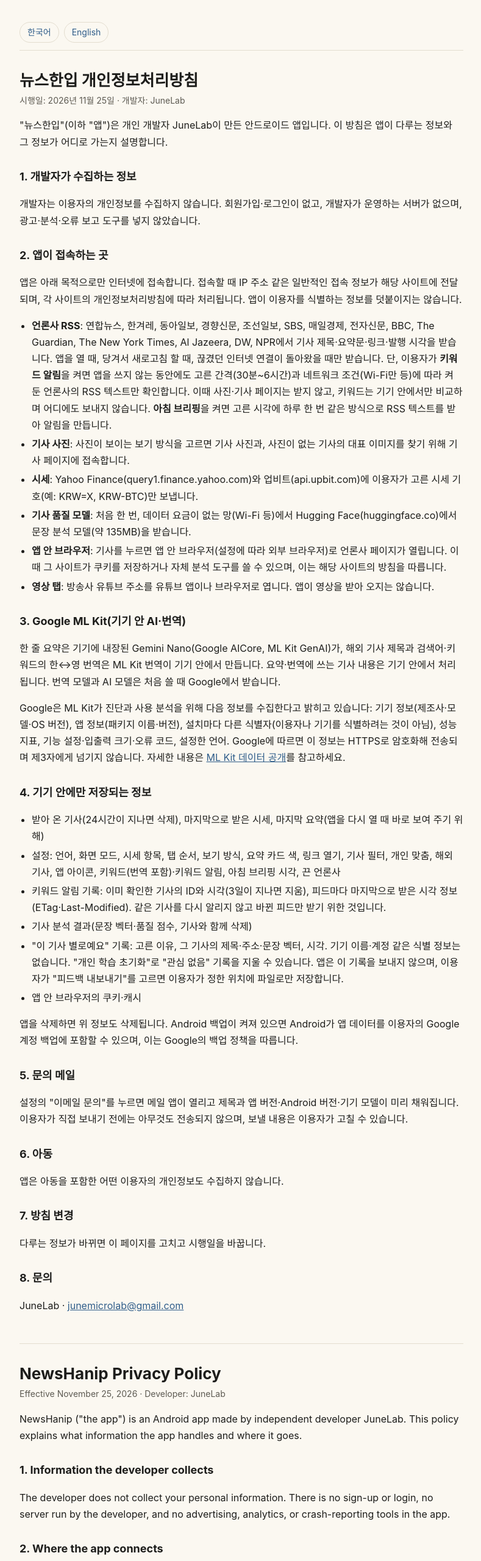
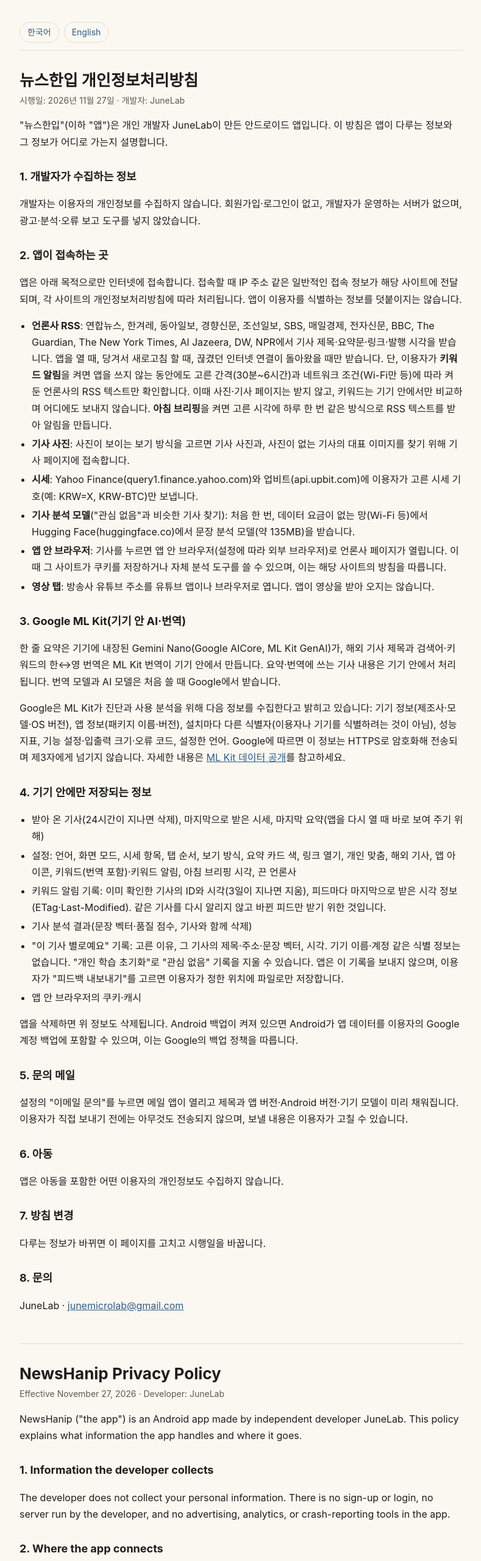
Before and after one commit to YoonJuneLim/newshanip-releases, a plain HTML site: page privacy/index.html in a window 1280 px wide. Shown: the top 2560 px of the page at 61% size, without its empty margins (244-1033 px from the left). Drawn offline with Linux system fonts and the light colour scheme.

Commit message:
v1.5.0: 기사 필터 설명 삭제, 관심 없음 설명으로 교체

```diff
--- a/privacy/index.html
+++ b/privacy/index.html
@@ -32,7 +32,7 @@
 
 <section id="ko" lang="ko">
 <h1>뉴스한입 개인정보처리방침</h1>
-<p class="date">시행일: 2026년 11월 25일 · 개발자: JuneLab</p>
+<p class="date">시행일: 2026년 11월 27일 · 개발자: JuneLab</p>
 <p>"뉴스한입"(이하 "앱")은 개인 개발자 JuneLab이 만든 안드로이드 앱입니다. 이 방침은 앱이 다루는 정보와 그 정보가 어디로 가는지 설명합니다.</p>
 
 <h2>1. 개발자가 수집하는 정보</h2>
@@ -44,7 +44,7 @@
   <li><b>언론사 RSS</b>: 연합뉴스, 한겨레, 동아일보, 경향신문, 조선일보, SBS, 매일경제, 전자신문, BBC, The Guardian, The New York Times, Al Jazeera, DW, NPR에서 기사 제목·요약문·링크·발행 시각을 받습니다. 앱을 열 때, 당겨서 새로고침 할 때, 끊겼던 인터넷 연결이 돌아왔을 때만 받습니다. 단, 이용자가 <b>키워드 알림</b>을 켜면 앱을 쓰지 않는 동안에도 고른 간격(30분~6시간)과 네트워크 조건(Wi-Fi만 등)에 따라 켜 둔 언론사의 RSS 텍스트만 확인합니다. 이때 사진·기사 페이지는 받지 않고, 키워드는 기기 안에서만 비교하며 어디에도 보내지 않습니다. <b>아침 브리핑</b>을 켜면 고른 시각에 하루 한 번 같은 방식으로 RSS 텍스트를 받아 알림을 만듭니다.</li>
   <li><b>기사 사진</b>: 사진이 보이는 보기 방식을 고르면 기사 사진과, 사진이 없는 기사의 대표 이미지를 찾기 위해 기사 페이지에 접속합니다.</li>
   <li><b>시세</b>: Yahoo Finance(query1.finance.yahoo.com)와 업비트(api.upbit.com)에 이용자가 고른 시세 기호(예: KRW=X, KRW-BTC)만 보냅니다.</li>
-  <li><b>기사 품질 모델</b>: 처음 한 번, 데이터 요금이 없는 망(Wi-Fi 등)에서 Hugging Face(huggingface.co)에서 문장 분석 모델(약 135MB)을 받습니다.</li>
+  <li><b>기사 분석 모델</b>("관심 없음"과 비슷한 기사 찾기): 처음 한 번, 데이터 요금이 없는 망(Wi-Fi 등)에서 Hugging Face(huggingface.co)에서 문장 분석 모델(약 135MB)을 받습니다.</li>
   <li><b>앱 안 브라우저</b>: 기사를 누르면 앱 안 브라우저(설정에 따라 외부 브라우저)로 언론사 페이지가 열립니다. 이때 그 사이트가 쿠키를 저장하거나 자체 분석 도구를 쓸 수 있으며, 이는 해당 사이트의 방침을 따릅니다.</li>
   <li><b>영상 탭</b>: 방송사 유튜브 주소를 유튜브 앱이나 브라우저로 엽니다. 앱이 영상을 받아 오지는 않습니다.</li>
 </ul>
@@ -56,7 +56,7 @@
 <h2>4. 기기 안에만 저장되는 정보</h2>
 <ul>
   <li>받아 온 기사(24시간이 지나면 삭제), 마지막으로 받은 시세, 마지막 요약(앱을 다시 열 때 바로 보여 주기 위해)</li>
-  <li>설정: 언어, 화면 모드, 시세 항목, 탭 순서, 보기 방식, 요약 카드 색, 링크 열기, 기사 필터, 개인 맞춤, 해외 기사, 앱 아이콘, 키워드(번역 포함)·키워드 알림, 아침 브리핑 시각, 끈 언론사</li>
+  <li>설정: 언어, 화면 모드, 시세 항목, 탭 순서, 보기 방식, 요약 카드 색, 링크 열기, 개인 맞춤, 해외 기사, 앱 아이콘, 키워드(번역 포함)·키워드 알림, 아침 브리핑 시각, 끈 언론사</li>
   <li>키워드 알림 기록: 이미 확인한 기사의 ID와 시각(3일이 지나면 지움), 피드마다 마지막으로 받은 시각 정보(ETag·Last-Modified). 같은 기사를 다시 알리지 않고 바뀐 피드만 받기 위한 것입니다.</li>
   <li>기사 분석 결과(문장 벡터·품질 점수, 기사와 함께 삭제)</li>
   <li>"이 기사 별로예요" 기록: 고른 이유, 그 기사의 제목·주소·문장 벡터, 시각. 기기 이름·계정 같은 식별 정보는 없습니다. "개인 학습 초기화"로 "관심 없음" 기록을 지울 수 있습니다. 앱은 이 기록을 보내지 않으며, 이용자가 "피드백 내보내기"를 고르면 이용자가 정한 위치에 파일로만 저장합니다.</li>
@@ -79,7 +79,7 @@
 
 <section id="en" lang="en">
 <h1>NewsHanip Privacy Policy</h1>
-<p class="date">Effective November 25, 2026 · Developer: JuneLab</p>
+<p class="date">Effective November 27, 2026 · Developer: JuneLab</p>
 <p>NewsHanip ("the app") is an Android app made by independent developer JuneLab. This policy explains what information the app handles and where it goes.</p>
 
 <h2>1. Information the developer collects</h2>
@@ -91,7 +91,7 @@
   <li><b>News RSS feeds</b>: headlines, short descriptions, links, and publish times from Yonhap, Hankyoreh, Dong-A Ilbo, Kyunghyang, Chosun Ilbo, SBS, Maeil Business, Electronic Times, BBC, The Guardian, The New York Times, Al Jazeera, DW, and NPR. Fetched only when you open the app, pull to refresh, or your connection comes back while the app is open. If you turn on <b>keyword alerts</b>, the app also checks the RSS text of the outlets you keep on in the background, at the interval (30 minutes to 6 hours) and on the network (for example Wi-Fi only) you choose. No photos or article pages are loaded, and your keywords are matched on the device and never sent anywhere. If you turn on the <b>morning briefing</b>, the app does the same once a day at the time you choose to build the notification.</li>
   <li><b>Article photos</b>: if you choose a layout with photos, the app loads article images and visits article pages to find a preview image for articles without one.</li>
   <li><b>Market data</b>: only the symbols you choose (for example KRW=X, KRW-BTC) are sent to Yahoo Finance (query1.finance.yahoo.com) and Upbit (api.upbit.com).</li>
-  <li><b>Article quality model</b>: once, on an unmetered network such as Wi-Fi, the app downloads a text analysis model (about 135 MB) from Hugging Face (huggingface.co).</li>
+  <li><b>Article analysis model</b> (finds articles similar to ones marked "Not interested"): once, on an unmetered network such as Wi-Fi, the app downloads a text analysis model (about 135 MB) from Hugging Face (huggingface.co).</li>
   <li><b>In-app browser</b>: tapping an article opens the outlet's page in the in-app browser (or your external browser, depending on settings). Those sites may set cookies or use their own analytics under their own policies.</li>
   <li><b>Video tab</b>: opens broadcasters' YouTube links in the YouTube app or a browser. The app does not download videos.</li>
 </ul>
@@ -103,7 +103,7 @@
 <h2>4. Information stored only on your device</h2>
 <ul>
   <li>Downloaded articles (deleted after 24 hours), the last market data, and the last summary (so it can be shown immediately next time)</li>
-  <li>Settings: language, display mode, market items, tab order, article layout, summary card color, link opening, article filter, personalization, foreign news, app icon, keywords (with translations) and keyword alerts, morning briefing time, outlets you turned off</li>
+  <li>Settings: language, display mode, market items, tab order, article layout, summary card color, link opening, personalization, foreign news, app icon, keywords (with translations) and keyword alerts, morning briefing time, outlets you turned off</li>
   <li>Keyword alert records: IDs and times of articles already checked (deleted after 3 days), and each feed's last-fetch markers (ETag, Last-Modified), so the same article is not notified twice and unchanged feeds are not downloaded again.</li>
   <li>Article analysis results (text vectors and quality scores, deleted with the articles)</li>
   <li>"Not a good article" records: the reason you chose, the article's headline, link, and text vector, and the time. No device name or account. You can clear "Not interested" records with "Reset personalization". The app never sends these records; "Export feedback" only saves a file to a location you choose.</li>
```
